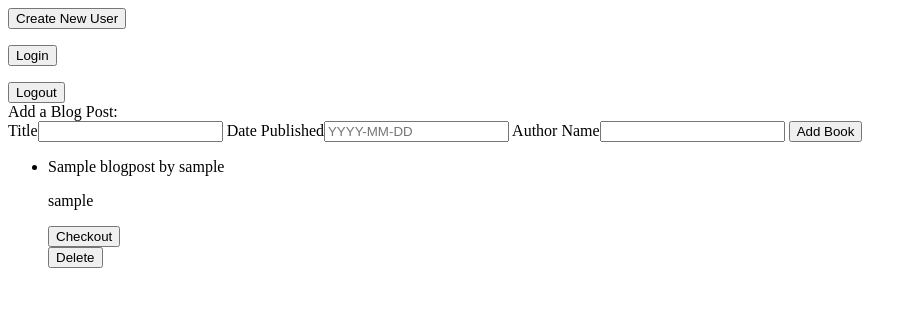
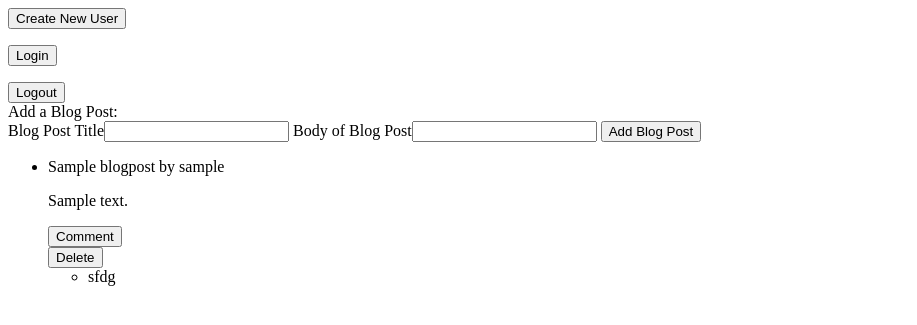
Before and after one commit to mbaseman1918/djangoblog, a Django app: page /blogapp/index/ in a window 1280 px wide. Shown: the top 325 px of the page, without its empty margins (0-917 px from the left). Run offline with Django 3.2, Linux system fonts and the light colour scheme; tables that the repository leaves empty hold one stand-in row (values such as "Sample post").

Commit message:
continued work on blog

```diff
--- a/blog/blogapp/templates/blogapp/index.html
+++ b/blog/blogapp/templates/blogapp/index.html
@@ -16,27 +16,32 @@
   </a>
 </div>
 Add a Blog Post:
-<form action="{% url 'libraryapp:add_book' %}" method="POST">
+<form action="{% url 'blogapp:add_book' %}" method="POST">
   {% csrf_token %}
-  Title<input type="text" name="title"/>
-  Date Published<input type="datetime" name="publish_date" placeholder="YYYY-MM-DD"/>
-  Author Name<input type="text" name="author_name"/>
-  <button type="submit">Add Book</button>
+  Blog Post Title<input type="text" name="title"/>
+  Body of Blog Post<input type="text" name="author_name"/>
+  <button type="submit">Add Blog Post</button>
 </form>
 <ul>
   {% for blog_item in blogposts %}
   <li>
-    <p {% if blog_item.checkout %}class="checked_out"{% endif %}>{{ blog_item.title }} by {{blog_item.user.username}}</p>
+    <p>{{ blog_item.title }} by {{blog_item.user.username}}</p>
     <!-- <p>{{ blog_item.completed }}</p> -->
-    <p>{{ blog_item.user }}</p>
-    <form action="{% url 'libraryapp:checkout_book' blog_item.pk %}" method="GET">
+    <p>{{ blog_item.body }}</p>
+    <form action="{% url 'blogapp:comment' pk=blog_item.pk %}" method="GET">
       {% csrf_token %}
-      <button type="submit">{% if blog_item.checkout %}Return{% endif %}{% if not blog_item.checkout %}Checkout{% endif %}</button>
+      <button type="submit">Comment</button>
     </form>
-
-    <a href="{% url 'libraryapp:delete_book' pk=blog_item.pk %}" method="GET">
+    <a href="{% url 'blogapp:delete_book' pk=blog_item.pk %}" method="GET">
       <button type="submit">Delete</button>
     </a>
+    <ul>
+      {% for comment_item in comments %}
+      <li>
+        sfdg
+      </li>
+      {% endfor %}
+    </ul>
   </li>
   {% endfor %}
 </ul>
--- a/blog/blogapp/urls.py
+++ b/blog/blogapp/urls.py
@@ -4,4 +4,8 @@ from . import views
 app_name = 'blogapp' # for namespacing
 urlpatterns = [
     path('index/', views.index, name='index'),
+    path('add_blogpost/', views.add_blogpost, name='add_blogpost'),
+    path('delete_blogpost/', views.delete_blogpost, name='delete_blogpost'),
+    path('add_comment/', views.add_comment, name='add_comment'),
+    path('delete_comment/', views.delete_comment, name='delete_comment'),
 ]
--- a/blog/blogapp/views.py
+++ b/blog/blogapp/views.py
@@ -7,5 +7,37 @@ from .models import BlogPost, Comment
 
 def index(request):
     blogpost_list = BlogPost.objects.all()
-    context = {'blogposts':blogpost_list}
+    comment_list = Comment.objects.all()
+    context = {
+    'blogposts':blogpost_list,
+    'comments':comment_list,
+    }
     return render(request, 'blogapp/index.html', context)
+
+def add_blogpost(request):
+    if request.method == "POST":
+        new_user = request.user.username
+        new_title = request.POST['title']
+        new_body = request.POST['body']
+        new_blogpost = BlogPost(user=new_user, title=new_title, body=new_body)
+        new_blogpost.save()
+    return HttpResponseRedirect(reverse('blogapp:index'))
+
+def delete_blogpost(request, pk):
+    target_blogpost = get_object_or_404(Blogpost, pk=pk)
+    target_blogpost.delete()
+    return HttpResponseRedirect(reverse('blogapp:index'))
+
+def add_comment(request, pk):
+    if request.method == "POST":
+        new_user = request.user.username
+        new_blogpost = BlogPost.objects.filter(pk=pk)[0]
+        new_body = request.POST['body']
+        new_comment = Comment(user=new_user, blogpost=new_blogpost, body=new_body)
+        new_comment.save()
+    return HttpResponseRedirect(reverse('blogapp:index'))
+
+def delete_comment(request, pk):
+    target_comment = get_object_or_404(Comment, pk=pk)
+    target_comment.delete()
+    return HttpResponseRedirect(reverse('blogapp:index'))
--- /dev/null
+++ b/blog/templates/base_generic.html
@@ -0,0 +1,11 @@
+<!DOCTYPE html>
+<html lang="en" dir="ltr">
+  <head>
+    <meta charset="utf-8">
+    <title> {% block title %}{% endblock title %}</title>
+  </head>
+  <body>
+    {% block content %}
+    {% endblock content %}
+  </body>
+</html>
--- /dev/null
+++ b/blog/templates/registration/logged_out.html
@@ -0,0 +1,6 @@
+{% extends "base_generic.html" %}
+{% block title %}Logout{% endblock title %}
+{% block content %}
+  <p>Logged out!</p>
+  <a href="{% url 'login'%}">Click here to login again.</a>
+{% endblock %}
```
Also changed, not shown: blog/blog/views.py (added, +24 -0 lines), blog/templates/registration/login.html (added, +40 -0 lines), blog/templates/registration/register.html (added, +10 -0 lines).
